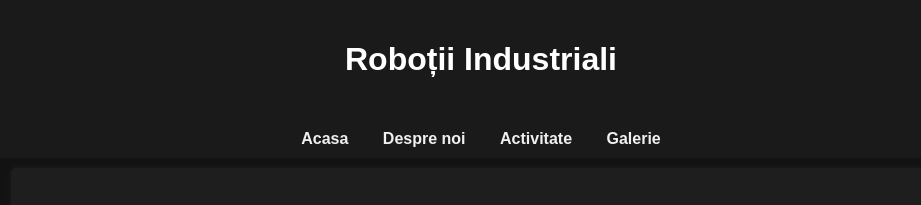
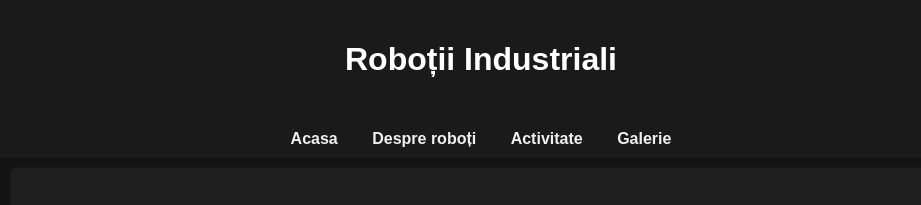
Before and after one commit to Aradeana/Roboti_Industriali-, a plain HTML site: page galerie.html in a window 1280 px wide. Shown: the top 205 px of the page, without its empty margins (159-1080 px from the left). Drawn offline with Linux system fonts and the light colour scheme.

Commit message:
Update galerie.html

```diff
--- a/galerie.html
+++ b/galerie.html
@@ -78,7 +78,7 @@
 
 <nav>
    <a href="index.html">Acasa</a>
-<a href="despre.html">Despre noi</a>
+<a href="despre.html">Despre roboți</a>
   <a href="activitate.html">Activitate</a>
   <a href="galerie.html">Galerie</a>
 </nav>
```
